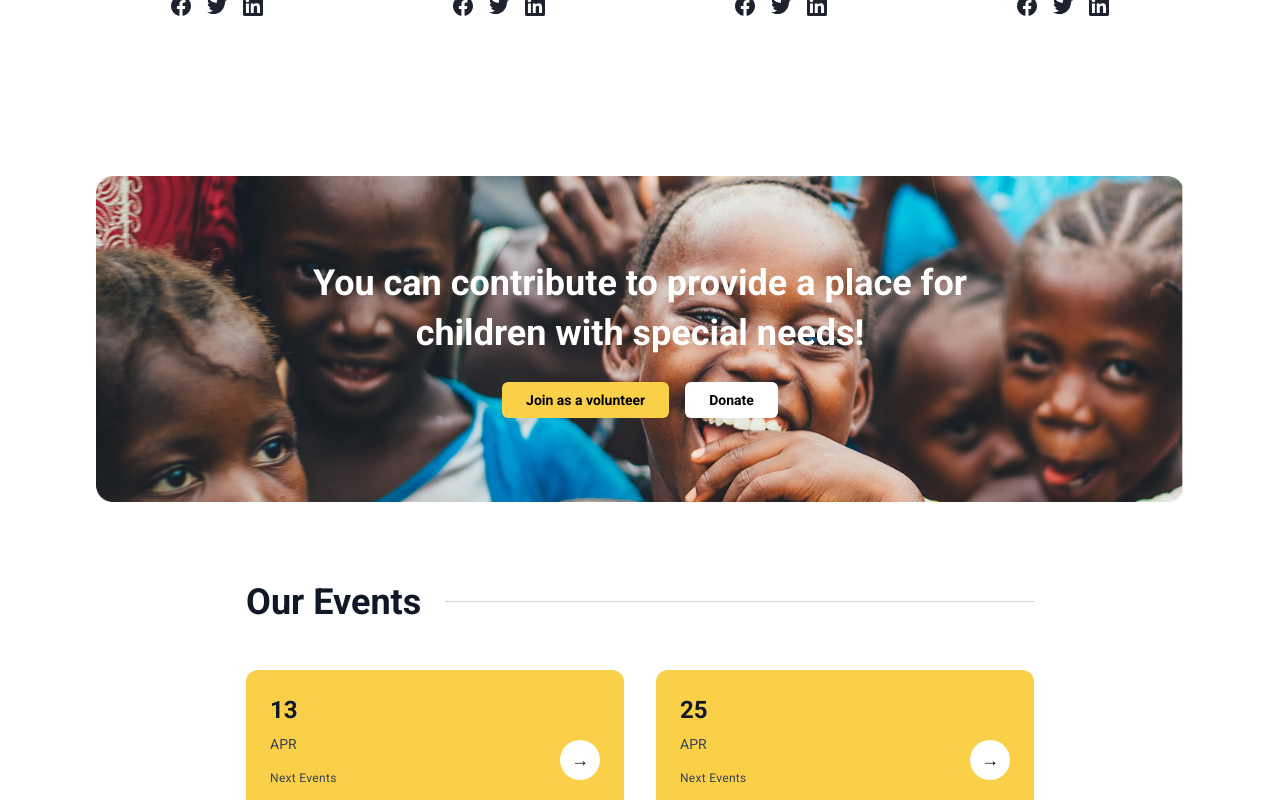
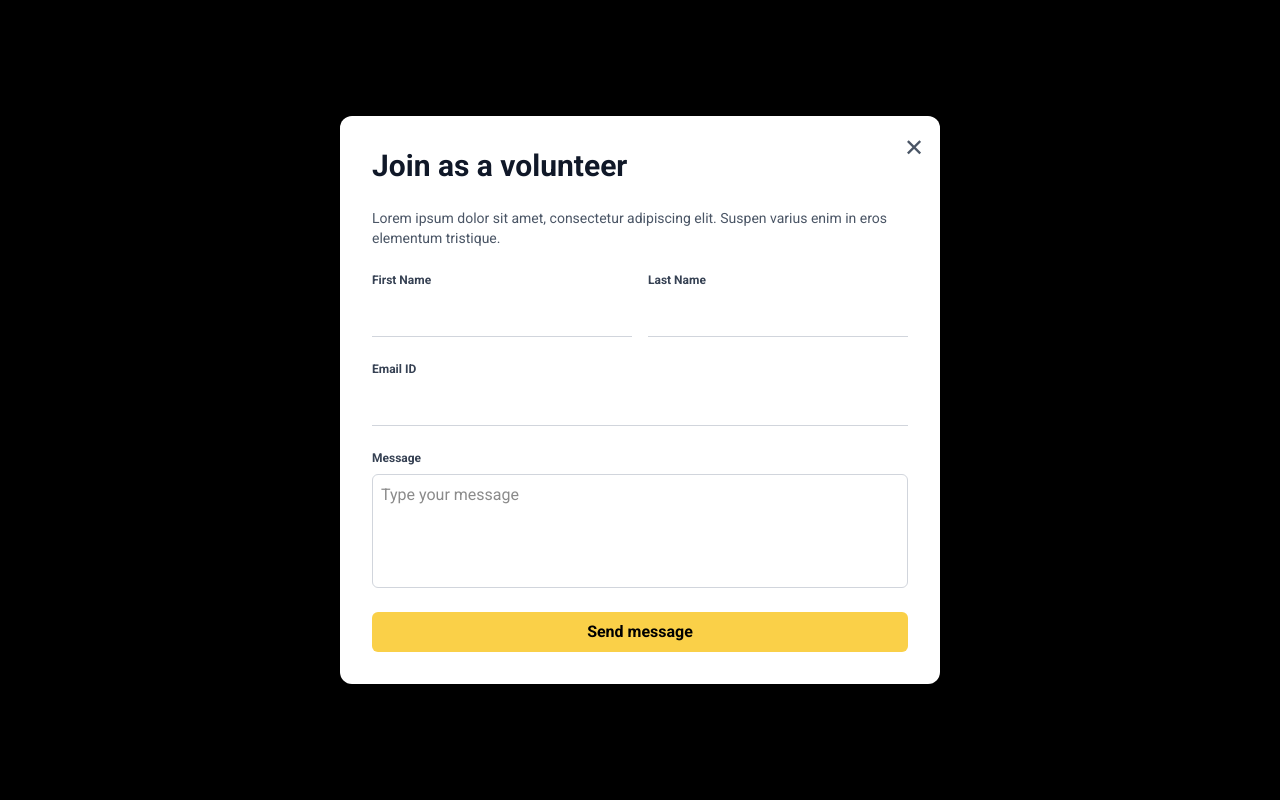
Before and after one commit to Vaishu1293/crypto-donation-platform, a Next.js app: page /about in a window 1280 px wide. Both pictures are taken after a click on the button "Join as a volunteer". Shown: the part 3249-4049 px from the top of the page. Built offline with nearby package versions, Linux system fonts and the light colour scheme.

Commit message:
our-events

```diff
--- a/src/app/about/OurEvents.tsx
+++ b/src/app/about/OurEvents.tsx
@@ -1,11 +1,18 @@
 // src/app/about/OurEvents.tsx
+
+'use client';
 
 import Image from "next/image";
 import Link from "next/link";
+import { useState } from "react";
+import VolunteerModal from "./join-as-volunteer";
 
 export default function OurEvents() {
+  const [isModalOpen, setIsModalOpen] = useState(false);
+
   return (
-    <section className="w-full py-20 px-6 md:px-20 bg-white flex flex-col gap-20">
+    <>
+      <section className="w-full py-20 px-6 md:px-20 bg-white flex flex-col gap-20 relative">
 
         {/* Top Banner Section */}
         <div className="w-full relative rounded-xl overflow-hidden">
@@ -21,7 +28,10 @@ export default function OurEvents() {
               You can contribute to provide a place for children with special needs!
             </h2>
             <div className="flex gap-4 mt-6">
-            <button className="bg-[#FAD048] text-black font-semibold py-2 px-6 rounded-md text-sm">
+              <button
+                onClick={() => setIsModalOpen(true)}
+                className="bg-[#FAD048] text-black font-semibold py-2 px-6 rounded-md text-sm"
+              >
                 Join as a volunteer
               </button>
               <button className="bg-white text-black font-semibold py-2 px-6 rounded-md text-sm">
@@ -33,8 +43,6 @@ export default function OurEvents() {
 
         {/* Events List Section */}
         <div className="max-w-7xl mx-auto flex flex-col gap-12">
-
-        {/* Heading */}
           <div className="flex items-center gap-6">
             <h2 className="text-3xl md:text-4xl font-bold text-gray-900">Our Events</h2>
             <div className="flex-1 h-px bg-gray-300"></div>
@@ -42,19 +50,8 @@ export default function OurEvents() {
 
           {/* Events Cards */}
           <div className="grid grid-cols-1 md:grid-cols-2 gap-8">
-          {[
-            {
-              date: "13",
-              month: "APR",
-              title: "A day with our wonderful children",
-              link: "#"
-            },
-            {
-              date: "25",
-              month: "APR",
-              title: "Seminar: Caring for children with autism",
-              link: "#"
-            },
+            {[{ date: "13", month: "APR", title: "A day with our wonderful children", link: "#" },
+              { date: "25", month: "APR", title: "Seminar: Caring for children with autism", link: "#" }
             ].map((event, index) => (
               <Link key={index} href={event.link} className="bg-[#FAD048] rounded-xl p-6 flex justify-between items-center hover:scale-105 transition">
                 <div className="flex flex-col gap-2">
@@ -69,8 +66,12 @@ export default function OurEvents() {
               </Link>
             ))}
           </div>
+        </div>
 
-      </div>
       </section>
+
+      {/* Modal placed OUTSIDE the section */}
+      <VolunteerModal isOpen={isModalOpen} onClose={() => setIsModalOpen(false)} />
+    </>
   );
 }
--- /dev/null
+++ b/src/app/about/join-as-volunteer.tsx
@@ -0,0 +1,72 @@
+'use client';
+
+import { useEffect, useState } from "react";
+import { createPortal } from "react-dom";
+
+export default function VolunteerModal({ isOpen, onClose }: { isOpen: boolean; onClose: () => void; }) {
+  const [mounted, setMounted] = useState(false);
+
+  useEffect(() => {
+    setMounted(true);
+  }, []);
+
+  if (!mounted) return null;
+  if (!isOpen) return null;
+
+  return createPortal(
+    <div className="fixed inset-0 z-[1000] flex items-center justify-center">
+      {/* Backdrop */}
+      <div
+        className="absolute inset-0 bg-black bg-opacity-60"
+        onClick={onClose}
+      />
+
+      {/* Modal Box */}
+      <div className="relative z-10 bg-white rounded-xl shadow-lg w-[90%] md:w-[600px] p-8">
+        {/* Close Button */}
+        <button onClick={onClose} className="absolute top-4 right-4 text-gray-600 hover:text-black text-2xl">
+          ✕
+        </button>
+
+        {/* Modal Content */}
+        <div className="flex flex-col gap-6">
+          <h2 className="text-2xl md:text-3xl font-bold text-gray-900">Join as a volunteer</h2>
+          <p className="text-gray-600 text-sm">
+            Lorem ipsum dolor sit amet, consectetur adipiscing elit. Suspen varius enim in eros elementum tristique.
+          </p>
+
+          {/* Form */}
+          <form className="flex flex-col gap-6">
+            <div className="flex flex-col md:flex-row gap-4">
+              <div className="flex flex-col gap-2 w-full">
+                <label className="text-xs font-semibold text-gray-700">First Name</label>
+                <input type="text" className="border-b border-gray-300 focus:outline-none focus:border-gray-500 py-2" />
+              </div>
+              <div className="flex flex-col gap-2 w-full">
+                <label className="text-xs font-semibold text-gray-700">Last Name</label>
+                <input type="text" className="border-b border-gray-300 focus:outline-none focus:border-gray-500 py-2" />
+              </div>
+            </div>
+
+            <div className="flex flex-col gap-2">
+              <label className="text-xs font-semibold text-gray-700">Email ID</label>
+              <input type="email" className="border-b border-gray-300 focus:outline-none focus:border-gray-500 py-2" />
+            </div>
+
+            <div className="flex flex-col gap-2">
+              <label className="text-xs font-semibold text-gray-700">Message</label>
+              <textarea rows={4} className="border border-gray-300 focus:outline-none focus:border-gray-500 rounded-md p-2 resize-none" placeholder="Type your message" />
+            </div>
+
+            {/* Submit Button */}
+            <button type="submit" className="bg-[#FAD048] text-black font-semibold py-2 rounded-md hover:bg-[#e5bd3d]">
+              Send message
+            </button>
+          </form>
+        </div>
+
+      </div>
+    </div>,
+    document.body
+  );
+}
```
Lines whose indentation alone changed are shown as unchanged.
